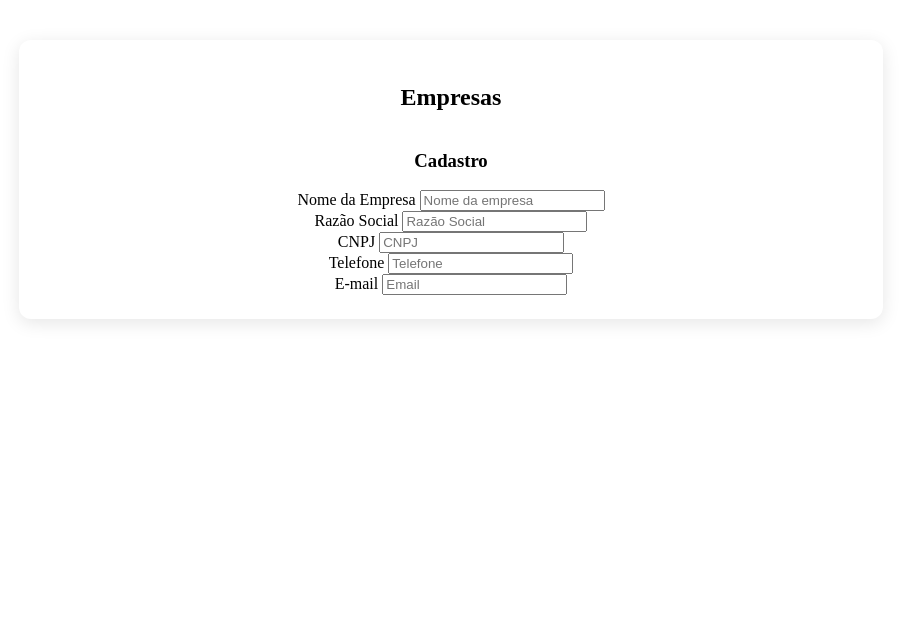
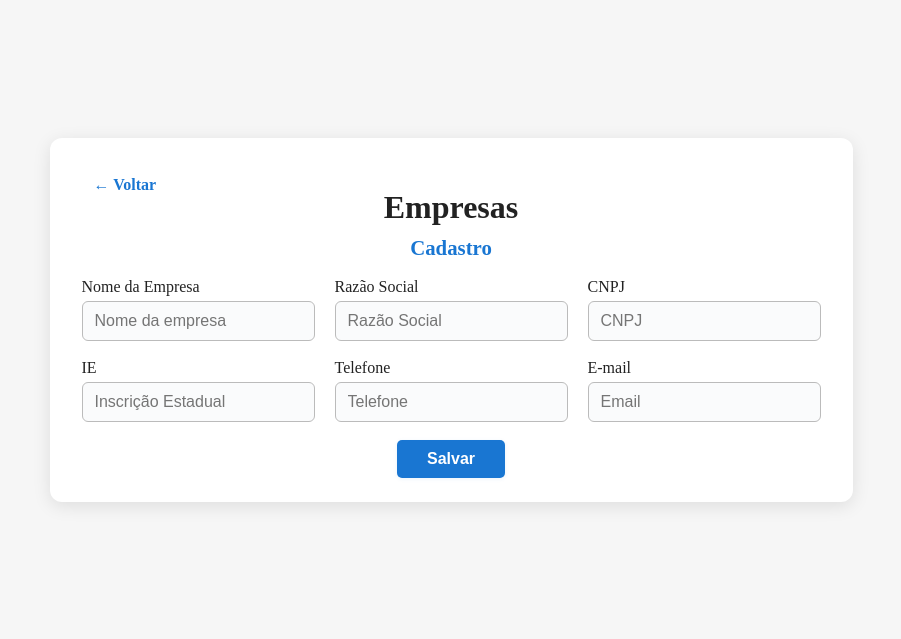
Before and after one commit to MiguelVianaa/BusinessManagementProject, a Django app: page /empresas/store in a window 1280 px wide. Shown: the top 639 px of the page, without its empty margins (189-1090 px from the left). Run offline with Django 5.2, Linux system fonts and the light colour scheme.

Commit message:
Adaptações da tela de cadastro de empresas

```diff
--- a/apps/empresas/static/css/empresas/form.css
+++ b/apps/empresas/static/css/empresas/form.css
@@ -1,3 +1,12 @@
+body {
+    min-height: 80vh;
+    display: flex;
+    justify-content: center;
+    align-items: center;
+    margin: 0;
+    background: #f6f6f6;
+}
+
 .div_principal {
     margin: 40px auto;
     padding: 24px 32px;
@@ -9,3 +18,140 @@
     flex-direction: column;
     align-items: center;
 }
+
+.cabecalho {
+    text-align: center;
+    font-size: 2rem;
+    margin-bottom: 10px;
+    color: #222;
+}
+
+h3 {
+    text-align: center;
+    font-size: 1.3rem;
+    color: #1976d2;
+    margin-bottom: 18px;
+    margin-top: 0;
+}
+
+.form-row {
+    width: 100%;
+    display: flex;
+    gap: 20px;
+    margin-bottom: 18px;
+}
+
+.form-row--2col > label {
+    flex: 1 1 0;
+    display: flex;
+    flex-direction: column;
+}
+
+.form-row--3col > label {
+    flex: 1 1 0;
+    display: flex;
+    flex-direction: column;
+}
+
+label {
+    font-weight: 500;
+    color: #222;
+}
+
+input[type="text"] {
+    margin-top: 5px;
+    padding: 10px 12px;
+    border: 1px solid #bbb;
+    border-radius: 6px;
+    font-size: 1rem;
+    outline: none;
+    transition: border-color 0.2s;
+    background: #fafbfc;
+    width: 100%;
+    box-sizing: border-box;
+}
+
+input[type="text"]:focus {
+    border-color: #1976d2;
+    background: #f0f7ff;
+}
+
+.form-actions {
+    width: 100%;
+    display: flex;
+    justify-content: center;
+    margin-top: 18px;
+}
+.btn-submit {
+    background-color: #1976d2;
+    color: white;
+    padding: 10px 30px;
+    border: none;
+    border-radius: 5px;
+    font-weight: bold;
+    font-size: 1rem;
+    cursor: pointer;
+    transition: background 0.2s;
+    box-shadow: 0 1px 4px rgba(25, 118, 210, 0.09);
+}
+.btn-submit:hover {
+    background-color: #125ba1;
+}
+
+@media (max-width: 800px) {
+    .div_principal {
+        max-width: 97vw;
+        padding: 12px 4vw;
+    }
+    .form-row {
+        flex-direction: column;
+        gap: 12px;
+    }
+    .form-row--2col > label,
+    .form-row--3col > label {
+        width: 100%;
+    }
+    .cabecalho {
+        font-size: 1.2rem;
+    }
+    h3 {
+        font-size: 1rem;
+    }
+    .btn-submit {
+        width: 100%;
+        font-size: 0.99rem;
+        padding: 10px 0;
+    }
+}
+
+.btn-voltar {
+    position: absolute;
+    top: 32px;
+    left: 32px;
+    background: none;
+    color: #1976d2;
+    font-size: 1rem;
+    border: none;
+    padding: 6px 12px;
+    border-radius: 5px;
+    text-decoration: none;
+    font-weight: bold;
+    transition: background 0.2s, color 0.2s;
+    cursor: pointer;
+    display: flex;
+    align-items: center;
+    gap: 4px;
+}
+.btn-voltar:hover {
+    background: #e3edfa;
+    color: #125ba1;
+}
+.div_principal {
+    position: relative;
+}
+@media (max-width: 800px) {
+    .btn-voltar {
+        top: 10px;
+        left: 10px;
+    }
+}
--- a/apps/empresas/templates/empresas/form.html
+++ b/apps/empresas/templates/empresas/form.html
@@ -5,35 +5,45 @@
     <meta charset="UTF-8">
     <meta name="viewport" content="width=device-width, user-scalable=no, initial-scale=1.0, maximum-scale=1.0, minimum-scale=1.0">
     <meta http-equiv="X-UA-Compatible" content="ie=edge">
-    <link rel="stylesheet" href="{% static 'css/empresas/form.css' %}">
+    <link rel="stylesheet" href="{% static 'css/empresas/form.css' %}?v={{ request.timestamp }}">
     <title>Document</title>
 </head>
-    <body>
+<body>
+    <div class="div_principal">
+        <a href="{% url 'empresas' %}" class="btn-voltar" title="Voltar para listagem">&#8592; Voltar</a>
+        <h2 class="cabecalho">Empresas</h2>
+        <h3>Cadastro</h3>
         <form action="{% url 'store' %}">
-            <div class="div_principal">
-                <h2>Empresas</h2>
-                <h3>Cadastro</h3>
-                <label>
-                    Nome da Empresa
+
+            <div class="form-row form-row--2col">
+                <label for="nome">Nome da Empresa
                     <input name="nome" type="text" placeholder="Nome da empresa">
                 </label>
-                <label>
-                    Razão Social
+                <label for="razao_social">Razão Social
                     <input name="razao_social" type="text" placeholder="Razão Social">
                 </label>
-                <label>
-                    CNPJ
+                <label for="cnpj">CNPJ
                     <input name="cnpj" type="text" placeholder="CNPJ" maxlength="14">
                 </label>
-                <label>
-                    Telefone
+            </div>
+
+            <div class="form-row form-row--3col">
+                <label for="inscricao_estadual">IE
+                    <input type="text" name="inscricao_estadual" placeholder="Inscrição Estadual">
+                </label>
+                <label for="telefone">Telefone
                     <input name="telefone" type="text" placeholder="Telefone">
                 </label>
-                <label>
-                    E-mail
+                <label for="email">E-mail
                     <input name="email" type="text" placeholder="Email">
                 </label>
             </div>
+
+            <div class="form-actions">
+                <button type="submit" class="btn-submit">Salvar</button>
+            </div>
+
         </form>
-    </body>
+    </div>
+</body>
 </html>
```
Also changed, not shown: apps/empresas/static/css/empresas/index.css (+31 -1 lines), apps/empresas/templates/empresas/index.html (+2 -9 lines).
